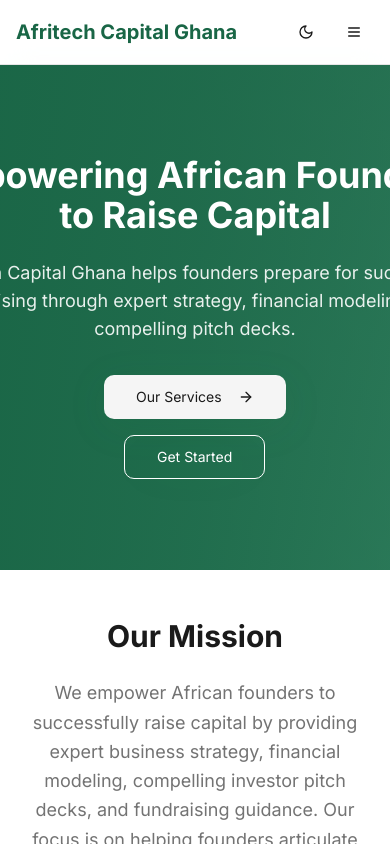
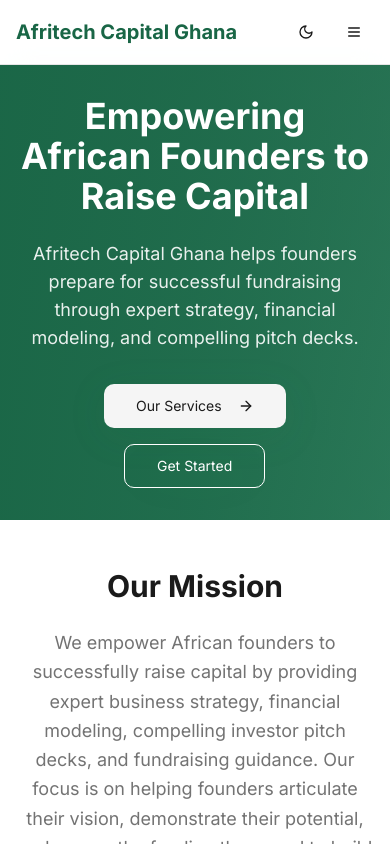
Before and after one commit to r-owusu/build-afritech-future, a React (Vite) app: page / in a window 390 px wide. Shown: the top 844 px of the page. Built offline with nearby package versions, Linux system fonts and the light colour scheme; the HTML template or start-up script is replaced by a standard one.

Commit message:
Adjust hero section height and padding for improved layout consistency

```diff
--- a/src/pages/Home.tsx
+++ b/src/pages/Home.tsx
@@ -19,11 +19,11 @@ const Home = () => {
   return (
     <div>
       {/* Hero Section */}
-      <section className="relative min-h-[60vh] flex items-center justify-center overflow-hidden">
+      <section className="relative min-h-[50vh] sm:min-h-[60vh] flex items-center justify-center overflow-hidden">
         <div className="absolute inset-0 gradient-hero opacity-90" />
         <div className="absolute inset-0 bg-gradient-to-r from-primary/95 via-primary/80 to-primary/60" />
 
-        <div className="max-w-4xl mx-auto px-4 sm:px-6 lg:px-8 py-12 relative z-10">
+        <div className="max-w-4xl mx-auto px-4 sm:px-6 lg:px-8 py-8 sm:py-12 relative z-10">
           <div className="flex flex-col items-center justify-center text-center gap-6">
             {/* Text Content */}
             {/* use scroll reveal to animate when in view */}
@@ -32,7 +32,7 @@ const Home = () => {
               className={`${heroReveal.revealed ? 'animate-slide-up' : 'opacity-0 translate-y-6'} max-w-3xl`}
             >
               <h1 className="text-4xl sm:text-5xl lg:text-6xl font-bold text-primary-foreground mb-6">
-                <span className="whitespace-nowrap">Empowering African Founders</span> to Raise Capital
+                <span className="md:whitespace-nowrap">Empowering African Founders</span> to Raise Capital
               </h1>
               <p className="text-lg sm:text-xl text-primary-foreground/90 mb-8">
                 Afritech Capital Ghana helps founders prepare for successful fundraising through expert strategy, financial modeling, and compelling pitch decks.
```
